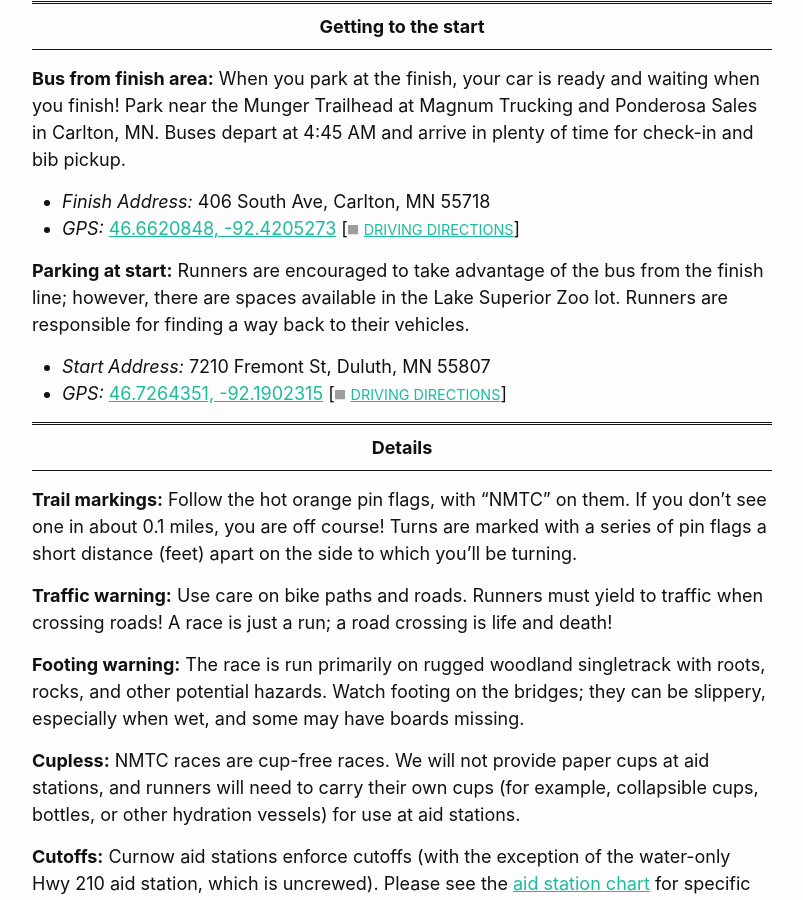
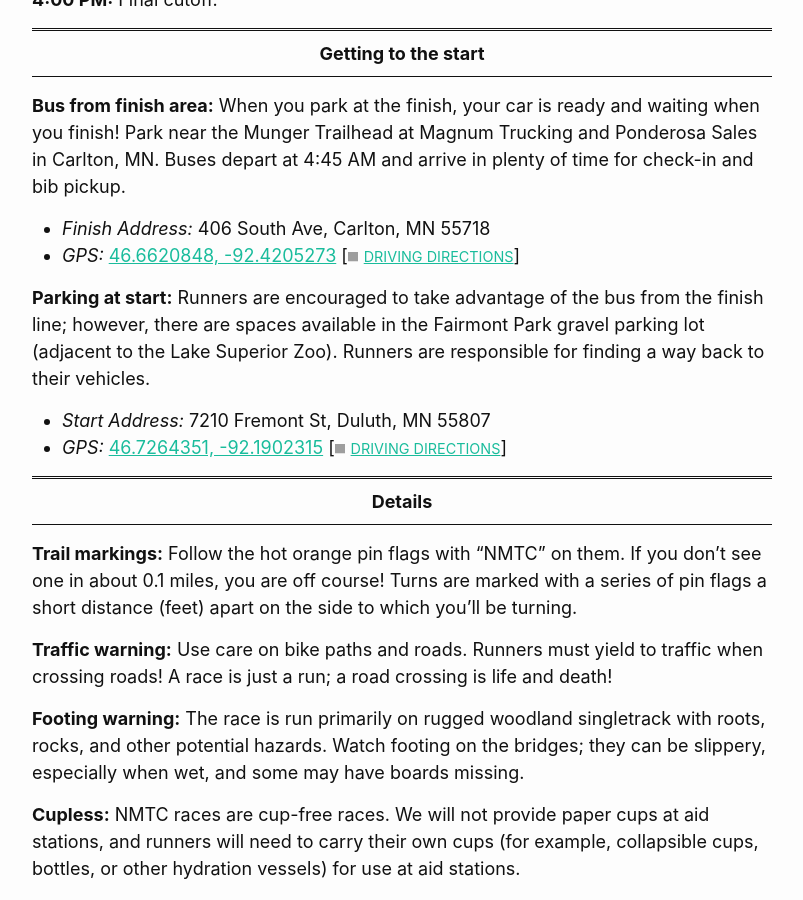
Before and after one commit to nmtc-run/nmtc-run.github.io, a Jekyll site: the page built from pages/event-curnow.md, in a window 1280 px wide and 900 px high, scrolled down 3716 px. Shown: the whole window, without its empty margins (238-1041 px from the left). Built offline with Jekyll 4.4.1, drawn with Linux system fonts in a browser that asks for light colours; a script that is not in the unit is left out; some of the changed text lies outside the part shown; grey boxes are pictures that could not be loaded.

Commit message:
incorporate notes from team

```diff
--- a/pages/event-curnow.md
+++ b/pages/event-curnow.md
@@ -86,7 +86,7 @@
 
 ## Crew access:
 
-**<span class="nb">¡ ATTENTION !</span>** Runners’ crews and spectators are \*not\* allowed at Hwy 210 or Peterson’s aid stations. We have to disqualify runners who ignore this rule. As a runner participant, you are responsible for your crew and fans understanding this limitation.
+**<span class="nb">¡ ATTENTION !</span>** Runners’ crews and spectators are \*not\* allowed at Hwy 210 or Peterson’s aid stations due to limited parking. We have to disqualify runners who ignore this rule. As a runner participant, you are responsible for your crew and fans understanding this limitation.
 
 ## Drop bags
 
@@ -119,13 +119,13 @@
 * *Finish Address:* 406 South Ave, Carlton, MN 55718
 * *GPS:* [46.6620848, -92.4205273](https://maps.app.goo.gl/dtaecq7rvTo44A5V6) &#91;<a class="driving-directions" href="https://www.google.com/maps/dir/?api=1&destination=46.6620848,-92.4205273" target="_blank"><img class="arrow-blank" src="/assets/icons/arrow-up-right-from-square.svg" alt="">Driving directions</a>&#93;
 
-**Parking at start:** Runners are encouraged to take advantage of the bus from the finish line; however, there are spaces available in the Lake Superior Zoo lot. Runners are responsible for finding a way back to their vehicles.
+**Parking at start:** Runners are encouraged to take advantage of the bus from the finish line; however, there are spaces available in the Fairmont Park gravel parking lot (adjacent to the Lake Superior Zoo). Runners are responsible for finding a way back to their vehicles.
 * *Start Address:* 7210 Fremont St, Duluth, MN 55807
 * *GPS:* [46.7264351, -92.1902315](https://maps.app.goo.gl/D8NzRvwSxxSKiKqY7) &#91;<a class="driving-directions" href="https://www.google.com/maps/dir/?api=1&destination=46.7264351,-92.1902315" target="_blank"><img class="arrow-blank" src="/assets/icons/arrow-up-right-from-square.svg" alt="">Driving directions</a>&#93;
 
 # Details
 
-**Trail markings:** Follow the hot orange pin flags, with “NMTC” on them. If you don’t see one in about 0.1 miles, you are off course! Turns are marked with a series of pin flags a short distance (feet) apart on the side to which you’ll be turning.
+**Trail markings:** Follow the hot orange pin flags with “NMTC” on them. If you don’t see one in about 0.1 miles, you are off course! Turns are marked with a series of pin flags a short distance (feet) apart on the side to which you’ll be turning.
 
 **Traffic warning:** Use care on bike paths and roads. Runners must yield to traffic when crossing roads! A race is just a run; a road crossing is life and death!
 
```
Also changed, not shown: pages/event-voyageur.md (+3 -3 lines), pages/photos.md (+6 -0 lines).
